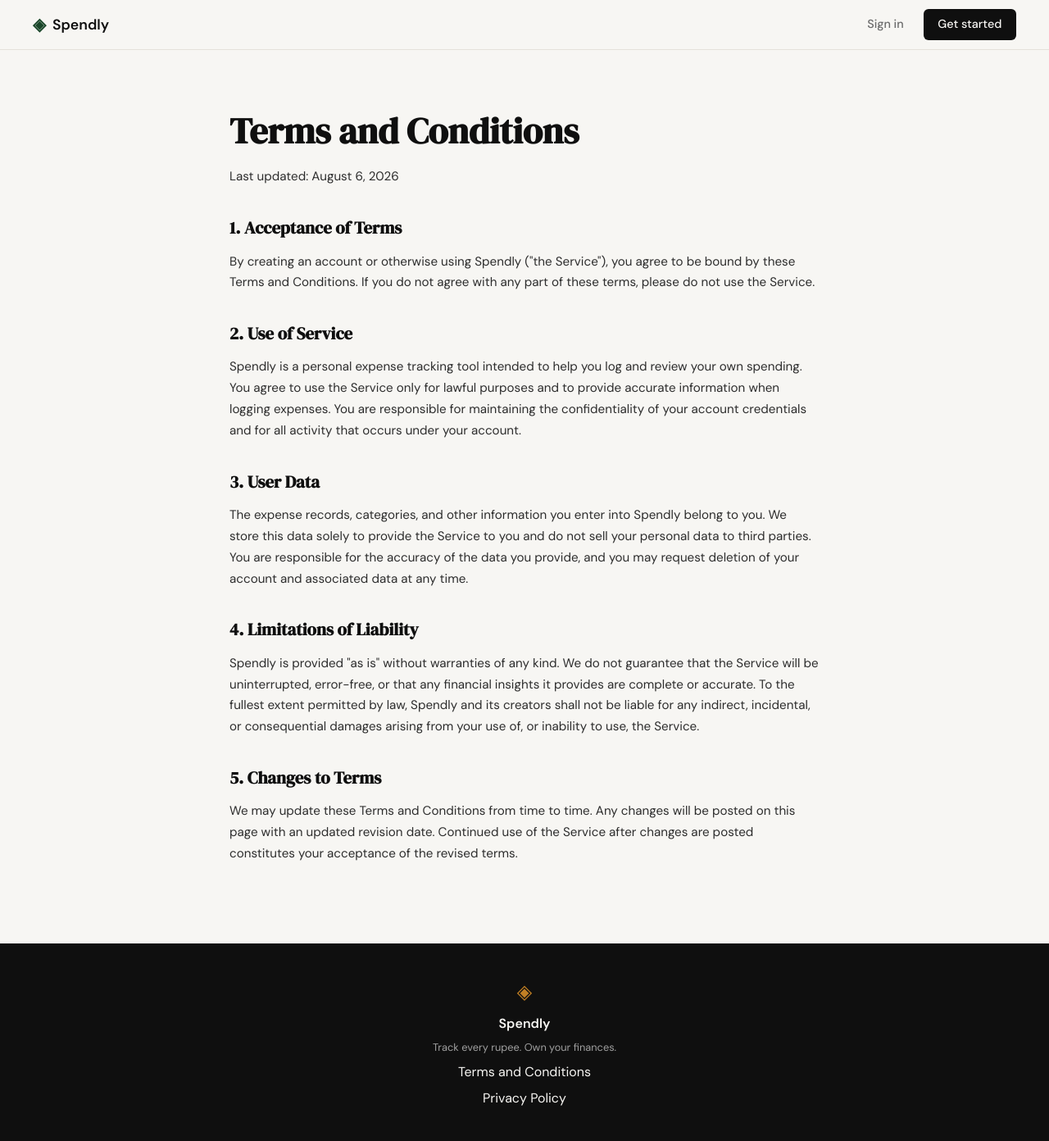
After one commit to prakashvivek/spendly, a Flask app: page /terms in a window 1280 px wide. The commit adds this page. Shown: the whole page at 82% size. Run offline with Flask 3, Linux system fonts and the light colour scheme.

Commit message:
landing: add terms and privacy policy pages with routes

```diff
--- a/app.py
+++ b/app.py
@@ -20,6 +20,16 @@ def register():
 @app.route("/login")
 def login():
     return render_template("login.html")
+
+
+@app.route("/terms")
+def terms():
+    return render_template("terms.html")
+
+
+@app.route("/privacy")
+def privacy():
+    return render_template("privacy.html")
 
 
 # ------------------------------------------------------------------ #
--- a/static/css/style.css
+++ b/static/css/style.css
@@ -508,6 +508,47 @@ a { color: inherit; text-decoration: none; }
 }
 
 /* ------------------------------------------------------------------ */
+/* Legal pages                                                         */
+/* ------------------------------------------------------------------ */
+
+.legal {
+    padding: 4rem 2rem 5rem;
+}
+
+.legal-inner {
+    max-width: 720px;
+    margin: 0 auto;
+}
+
+.legal-title {
+    font-family: var(--font-display);
+    font-size: clamp(2rem, 4vw, 2.75rem);
+    color: var(--ink);
+    margin-bottom: 0.5rem;
+}
+
+.legal-updated {
+    font-size: 0.85rem;
+    color: var(--ink-faint);
+    margin-bottom: 2.5rem;
+}
+
+.legal h2 {
+    font-family: var(--font-display);
+    font-size: 1.3rem;
+    color: var(--ink);
+    margin-top: 2rem;
+    margin-bottom: 0.75rem;
+}
+
+.legal p {
+    font-size: 0.95rem;
+    color: var(--ink-soft);
+    line-height: 1.7;
+    margin-bottom: 1rem;
+}
+
+/* ------------------------------------------------------------------ */
 /* Responsive                                                          */
 /* ------------------------------------------------------------------ */
 
--- a/templates/base.html
+++ b/templates/base.html
@@ -34,8 +34,8 @@
             <span class="brand-icon">◈</span>
             <span class="footer-name">Spendly</span>
             <p class="footer-copy">Track every rupee. Own your finances.</p>
-            <a href="#">Terms and Conditions</a>
-            <a href="#">Privacy Policy</a>
+            <a href="/terms">Terms and Conditions</a>
+            <a href="/privacy">Privacy Policy</a>
         </div>
     </footer>
 
--- /dev/null
+++ b/templates/terms.html
@@ -0,0 +1,29 @@
+{% extends "base.html" %}
+
+{% block title %}Terms and Conditions — Spendly{% endblock %}
+
+{% block content %}
+
+<section class="legal">
+    <div class="legal-inner">
+        <h1 class="legal-title">Terms and Conditions</h1>
+        <p class="legal-updated">Last updated: August 6, 2026</p>
+
+        <h2>1. Acceptance of Terms</h2>
+        <p>By creating an account or otherwise using Spendly ("the Service"), you agree to be bound by these Terms and Conditions. If you do not agree with any part of these terms, please do not use the Service.</p>
+
+        <h2>2. Use of Service</h2>
+        <p>Spendly is a personal expense tracking tool intended to help you log and review your own spending. You agree to use the Service only for lawful purposes and to provide accurate information when logging expenses. You are responsible for maintaining the confidentiality of your account credentials and for all activity that occurs under your account.</p>
+
+        <h2>3. User Data</h2>
+        <p>The expense records, categories, and other information you enter into Spendly belong to you. We store this data solely to provide the Service to you and do not sell your personal data to third parties. You are responsible for the accuracy of the data you provide, and you may request deletion of your account and associated data at any time.</p>
+
+        <h2>4. Limitations of Liability</h2>
+        <p>Spendly is provided "as is" without warranties of any kind. We do not guarantee that the Service will be uninterrupted, error-free, or that any financial insights it provides are complete or accurate. To the fullest extent permitted by law, Spendly and its creators shall not be liable for any indirect, incidental, or consequential damages arising from your use of, or inability to use, the Service.</p>
+
+        <h2>5. Changes to Terms</h2>
+        <p>We may update these Terms and Conditions from time to time. Any changes will be posted on this page with an updated revision date. Continued use of the Service after changes are posted constitutes your acceptance of the revised terms.</p>
+    </div>
+</section>
+
+{% endblock %}
```
Also changed, not shown: templates/privacy.html (added, +29 -0 lines).
